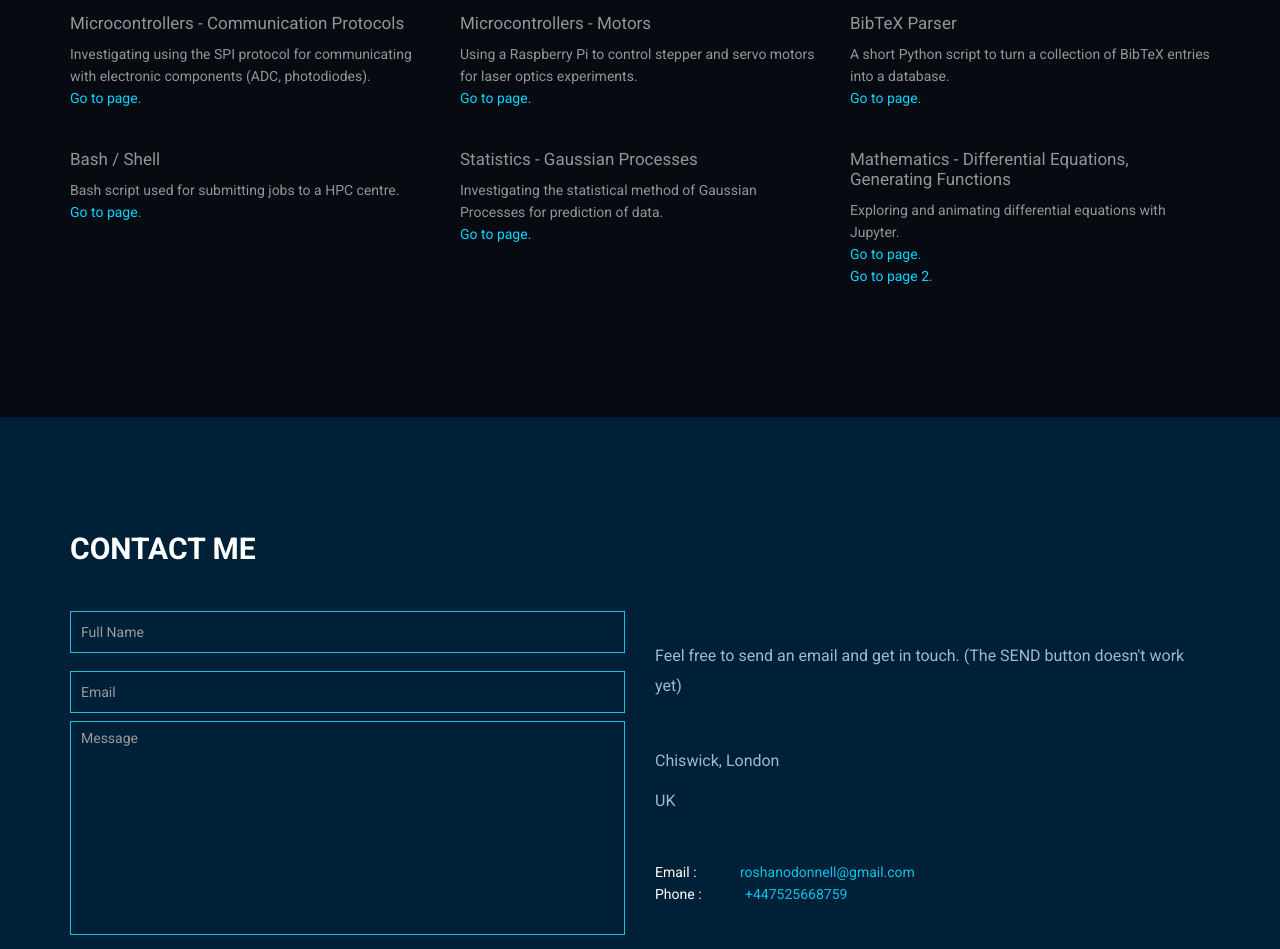
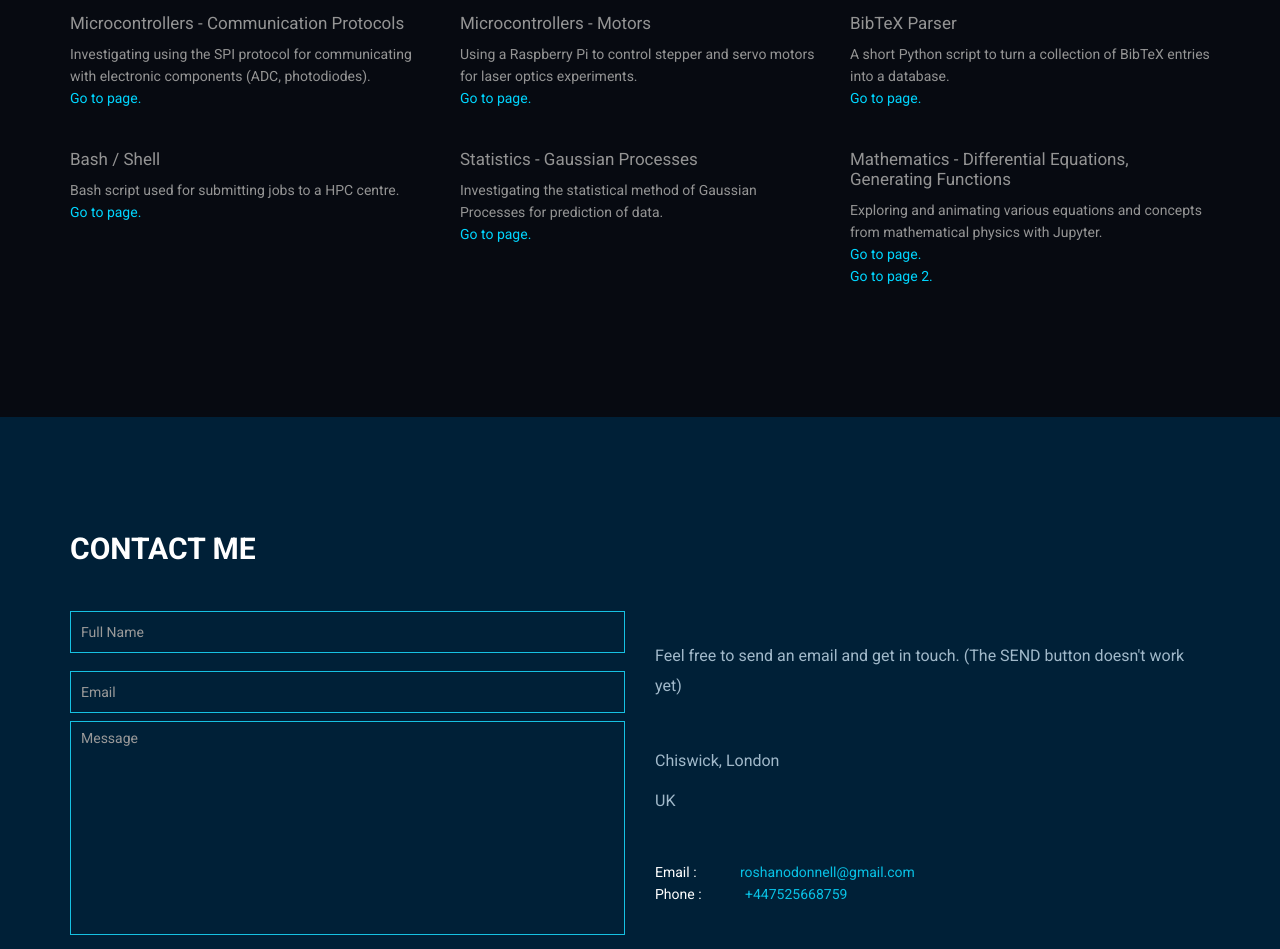
Before and after one commit to RoshanOD/RoshanOD.github.io, a plain HTML site: page index.html in a window 1280 px wide. Shown: the part 5378-6327 px from the top of the page. Drawn offline with nearby package versions, Linux system fonts and the light colour scheme.

Commit message:
Update index.html

```diff
--- a/index.html
+++ b/index.html
@@ -546,7 +546,7 @@
 				<div class="col-md-4 col-sm-4">
 					<div class="portfolio-box">
 						<h4>Mathematics - Differential Equations, Generating Functions</h4>
-						Exploring and animating differential equations with Jupyter.
+						Exploring and animating various equations and concepts from mathematical physics with Jupyter.
 						<a href="https://github.com/RoshanOD/Fun_Side_Projects/tree/main/2018Summer" target="_blank">
 						<br>Go to page.</a>
 						<a href="https://github.com/RoshanOD/Fun_Side_Projects" target="_blank">
```
